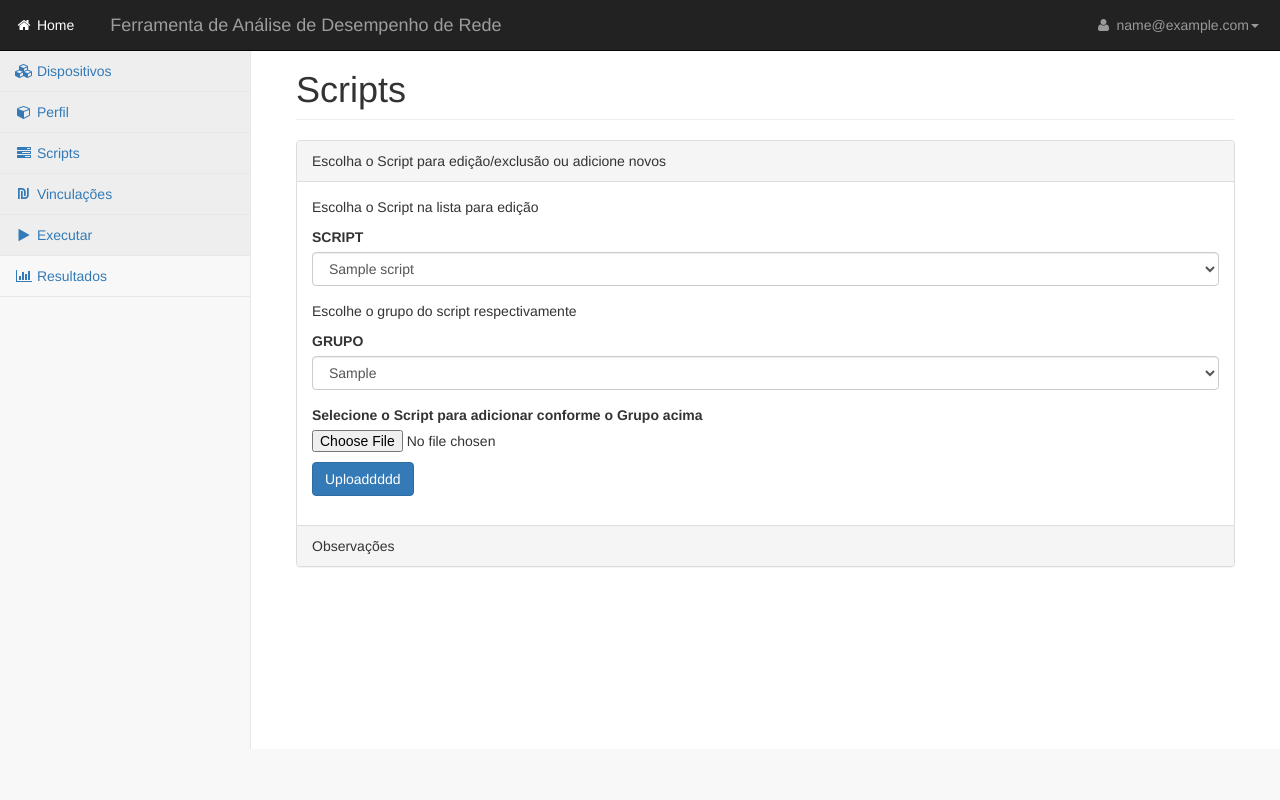
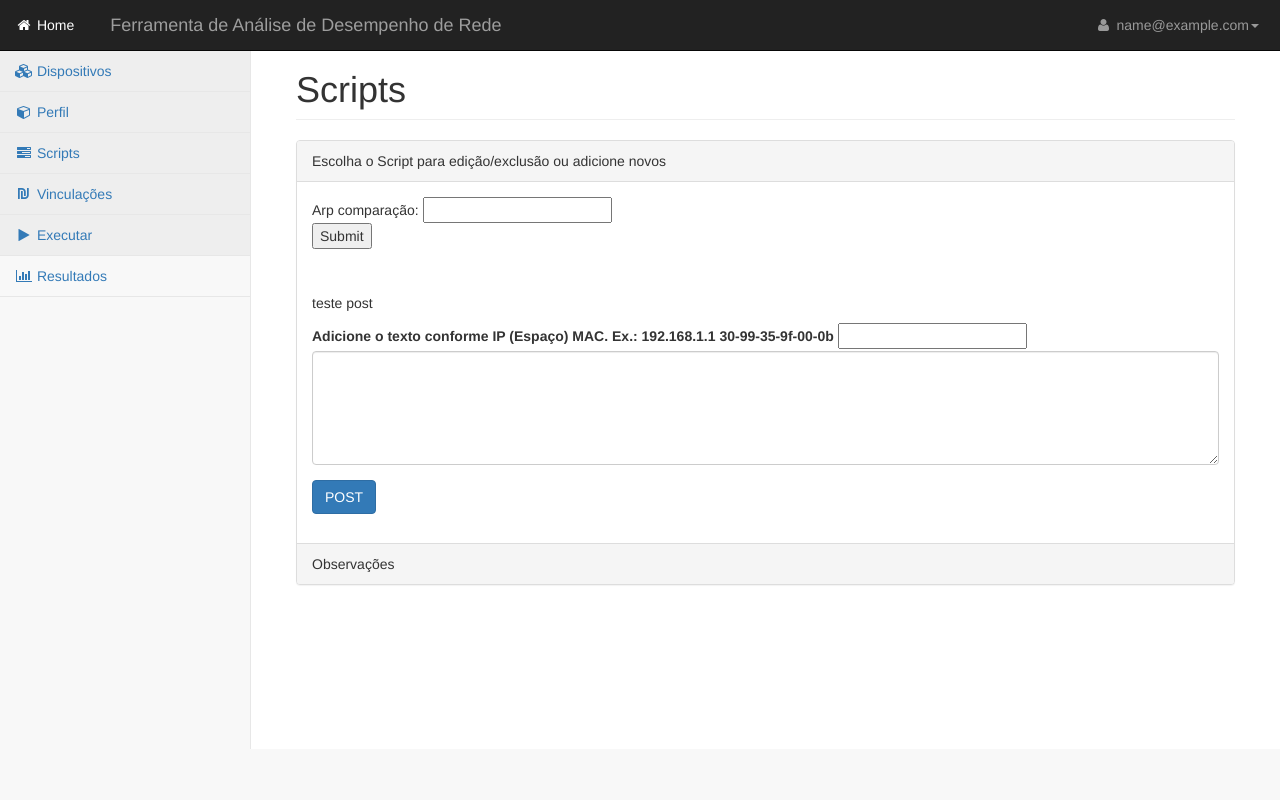
Before and after one commit to viniciustrainotti/tcc-frontend-perform-network, a PHP site: page /slimtest/scripts_test_post.php in a window 1280 px wide. Run offline with PHP 8.4, Linux system fonts and the light colour scheme; the visitor is signed in with stand-in values (Sample User, id 1); tables that the repository leaves empty or names only in its code hold one stand-in row (values such as "Sample post"); some libraries are stand-ins or nearby versions.

Commit message:
testando post ws slim

```diff
--- a/scripts_test_post.php
+++ b/scripts_test_post.php
@@ -153,59 +153,27 @@ $email = $_SESSION["email"];
 							</div>
 							<div class="panel-body">
 
-								<p>Escolha o Script na lista para edição</p>
-								<div class="form-group">
-									<label>SCRIPT</label>
-									<select class="form-control" name="disp">
-									<?php
+								<form action="/slimtest/index.php/arp_rasp" method="post">
+									  Arp comparação: <input type="text" name="arp_comparacao" id="arp_comparacao"><br>
+									  <input type="submit" value="Submit">
+									</form>
+							</div>
 
-										require_once('dbconnect.php');
+							<div class="panel-body">
+							<form method="post" action="/slimtest/index.php/arp_rasp" enctype="multipart/form-data">
 
-										$query = "SELECT nomescript FROM scripts";
-										$result = $mysqli->query($query);
+								<p>teste post</p>
+								<div class="form-group" id="teste">
+									<label>Adicione o texto conforme IP (Espaço) MAC. Ex.: 192.168.1.1 30-99-35-9f-00-0b</label>
+									<input type="text" name="arp_pvid" id="arp_pvid"><br>
+									<textarea class="form-control" name="arp_comparacao" id="arp_comparacao" rows="5">
 
-										while($row = $result->fetch_assoc()){
-											$data[] = $row;
-											$nomescript = $row["nomescript"];
-
-											echo "<option>".$nomescript."</option>";
-										}
-									?>
-									</select>
+									</textarea>
 								</div>
-									<p>Escolhe o grupo do script respectivamente</p>
-									<div class="form-group">
-										<label>GRUPO</label>
-										<select class="form-control" name="perfil">
-										<?php
-
-											require_once('dbconnect.php');
-
-											$query = "SELECT grupos FROM scripts_grupos";
-											$result = $mysqli->query($query);
-
-											while($row = $result->fetch_assoc()){
-												$data[] = $row;
-												$gruposcript = $row["grupos"];
-
-												echo "<option>".$gruposcript."</option>";
-											}
-										?>
-										</select>
-									</div>
-								<form method="post" action="uploadrasp.php" enctype="multipart/form-data">
-									<!-- upload of a single file -->
-									<p>
-										<label>Selecione o Script para adicionar conforme o Grupo acima </label><br/>
-										<input type="file" name="logfile"/>
+								<p>
+									<button type="submit" class="btn btn-primary" name="selecao">POST</button>
 									</p>
-									<p>
-										<button type="submit" class="btn btn-primary">Uploaddddd</button>
-										<!--<button type="submit" class="btn btn-success" name="selecao" value="2">Download</button>
-										<button type="submit" class="btn btn-danger" name="selecao" value="3">Delete</button>
-										<!-- <input type="submit"/> -->
-									</p>
-								</form>
+							</form>
 							</div>
                             <!-- /.panel-body -->
 							<div class="panel-footer">
```
